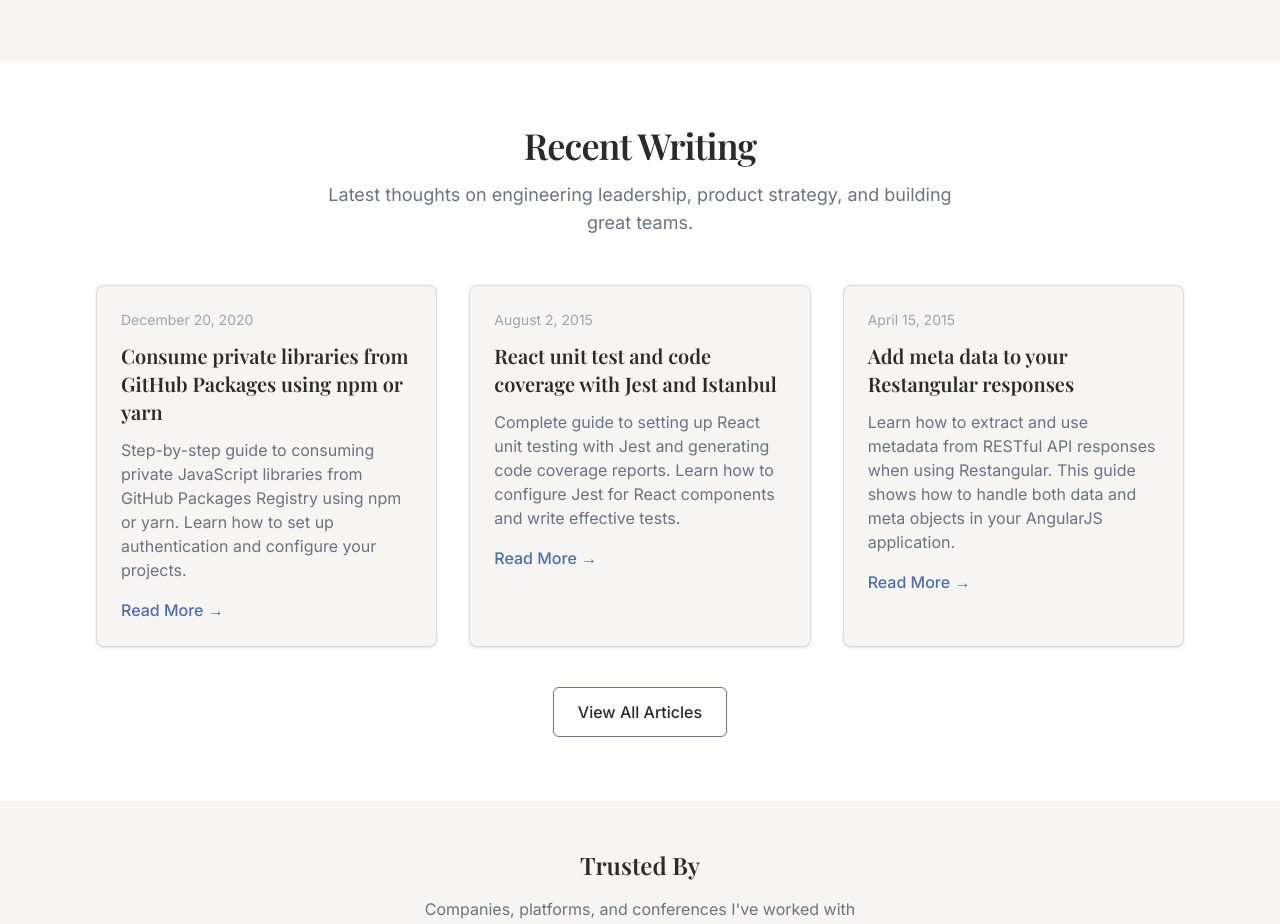
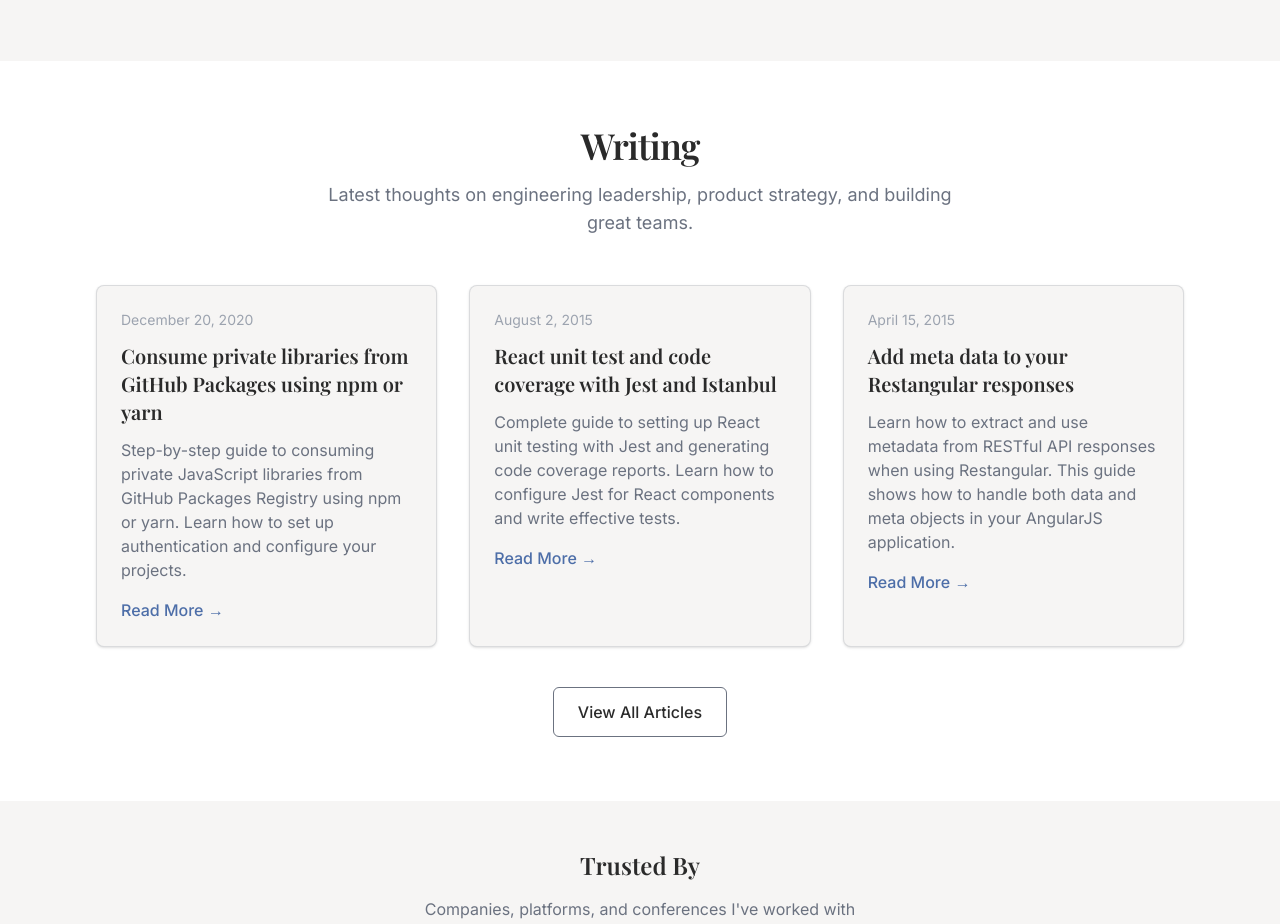
Before and after one commit to sergiocruz/sergio.io, an Astro site: page / in a window 1280 px wide. Shown: the part 2330-3254 px from the top of the page. Built offline with nearby package versions, Linux system fonts and the light colour scheme; Astro itself is replaced by a stand-in of ours.

Commit message:
Updated index.astro

```diff
--- a/src/pages/index.astro
+++ b/src/pages/index.astro
@@ -314,14 +314,14 @@ const allFeaturedWork = [
       </div>
     </section>
 
-    <!-- Recent Writing -->
+    <!-- Writing -->
     <section class="dark:bg-brand-primary bg-white py-16">
       <div class="mx-auto max-w-6xl px-4 sm:px-6 lg:px-8">
         <div class="mb-12 text-center">
           <h3
             class="text-brand-primary dark:text-brand-light mb-4 font-serif text-3xl font-semibold tracking-tight sm:text-4xl"
           >
-            Recent Writing
+            Writing
           </h3>
           <p class="text-brand-subtle mx-auto max-w-2xl font-sans text-lg dark:text-gray-300">
             Latest thoughts on engineering leadership, product strategy, and building great teams.
```
